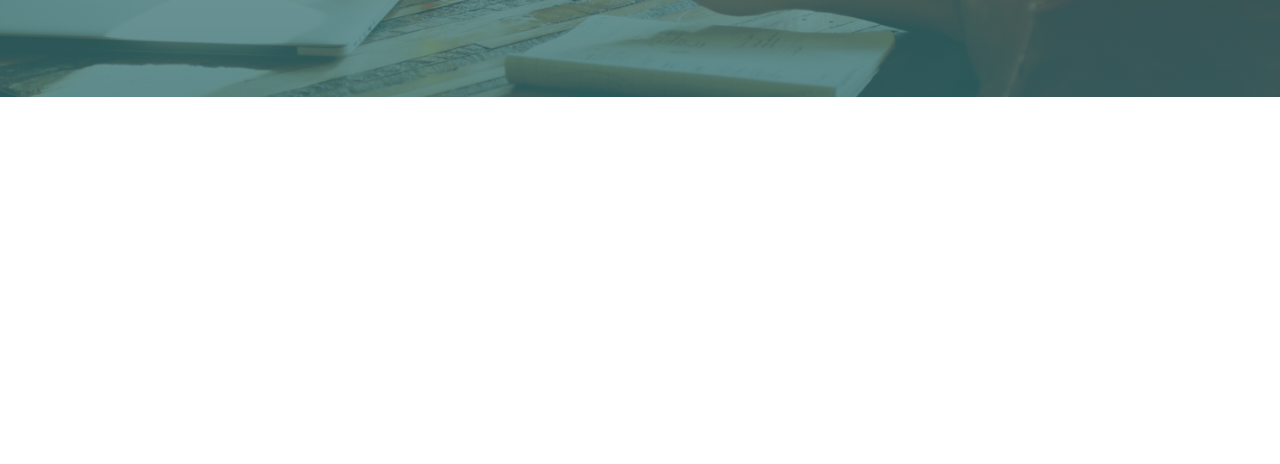
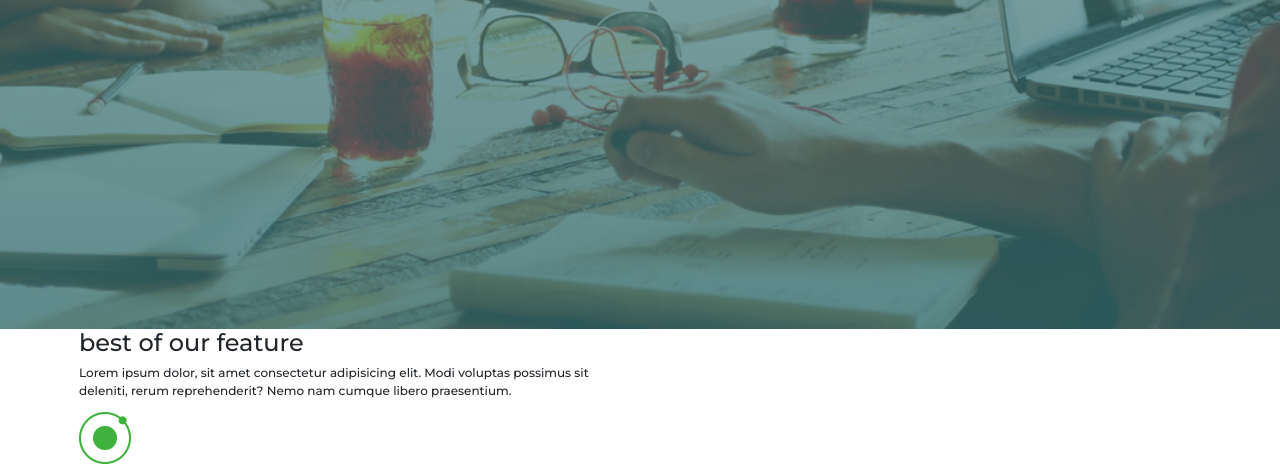
Before and after one commit to saifur550/wapik-project, a plain HTML site: page index.html in a window 1280 px wide. Shown: the part 471-935 px from the top of the page. Before the commit the page ends 800 px from the top, so only its background shows below. Drawn offline with nearby package versions, Linux system fonts and the light colour scheme.

Commit message:
psd file added

```diff
--- a/assets/css/style.css
+++ b/assets/css/style.css
@@ -114,11 +114,16 @@ body{
 
 
 
+nav .container {
+	border-bottom: 1px solid #fff;
+	padding: 10px 0;
+}
+
 
 /* banner section */
 
 .banner__section .row{
-    min-height: 500px;
+    min-height: 800px;
     align-items: center;
 }
 
--- a/index.html
+++ b/index.html
@@ -12,7 +12,7 @@
   <body>
    <header class="header__section">
      <!-- navigation section start -->
-    <nav class="navbar navbar-expand-lg navbar-dark ">
+    <nav class="navbar navbar-expand-lg navbar-dark fixed-top ">
         <div class="container">
           <a class="navbar-brand" href="#">
             <img class="logo" src="./assets/img/favicon.ico" alt=""> |
@@ -66,7 +66,33 @@
    </header>
 
    <main>
+    <section class="feature__section">
+      <div class="container">
+        <div class="row">
+          <div class="col-xl-6">
+            <div class="heading">
+              <h2 class="">best of our feature</h2>
+              <span class=""></span>
+              <p class="">Lorem ipsum dolor, sit amet consectetur adipisicing elit. Modi voluptas possimus sit deleniti, rerum reprehenderit? Nemo nam cumque libero praesentium.</p>
+            </div>
+          </div>
+        </div>
 
+        <div class="row">
+          <div class="col-xl">
+            <div class="feature">
+              <img src="./assets/img/Features/1.png" alt="" class="">
+            </div>
+          </div>
+          <div class="col-xl">
+
+          </div>
+          <div class="col-xl">
+
+          </div>
+        </div>
+      </div>
+    </section>
    </main>
 
    <footer>
```
Also changed, not shown: assets/img/1 icon.png (added), assets/img/2 icon.png (added), assets/img/3 icon.png (added), assets/img/4 icon.png (added), assets/img/5 icon.png (added), assets/img/Features/1.png (added), assets/img/Features/2.png (added), assets/img/Features/3.png (added), assets/img/Features/4.png (added), assets/img/Features/5.png (added), assets/img/Features/6.png (added), assets/img/Features/7.png (added), assets/img/back.jpg (added), assets/img/details.jpg (added), 2 more files, 1 other file.
